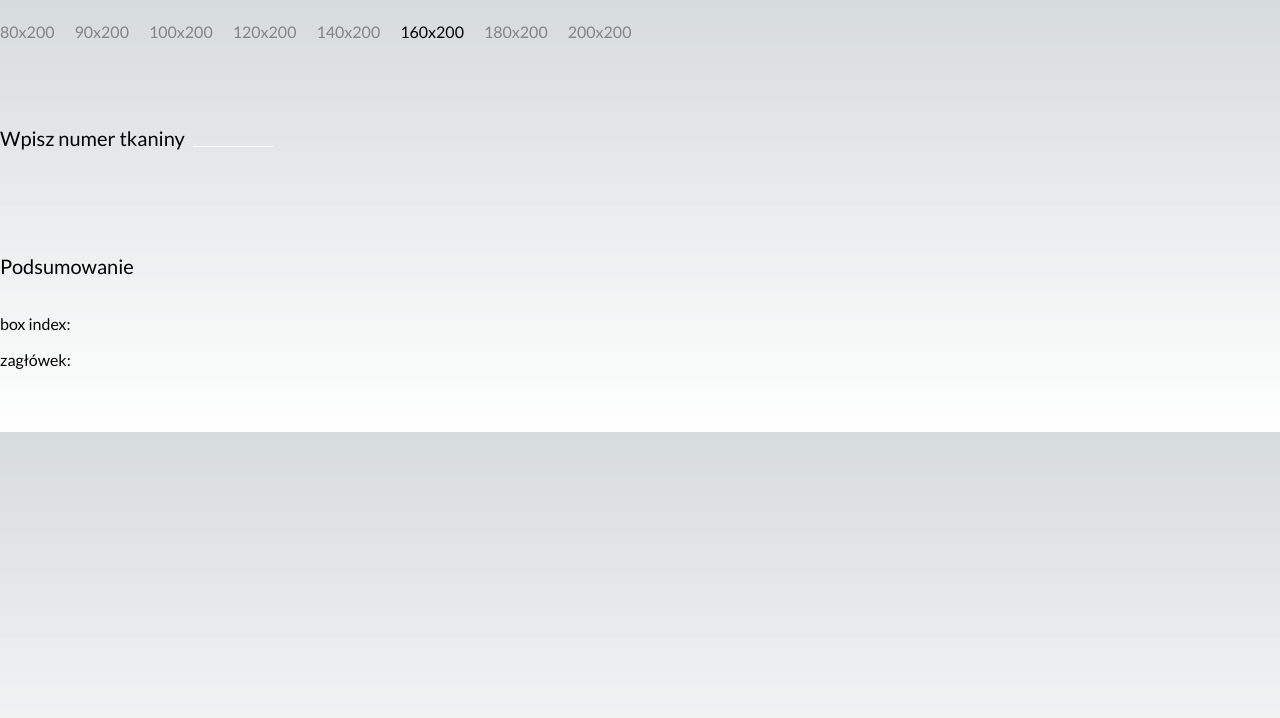
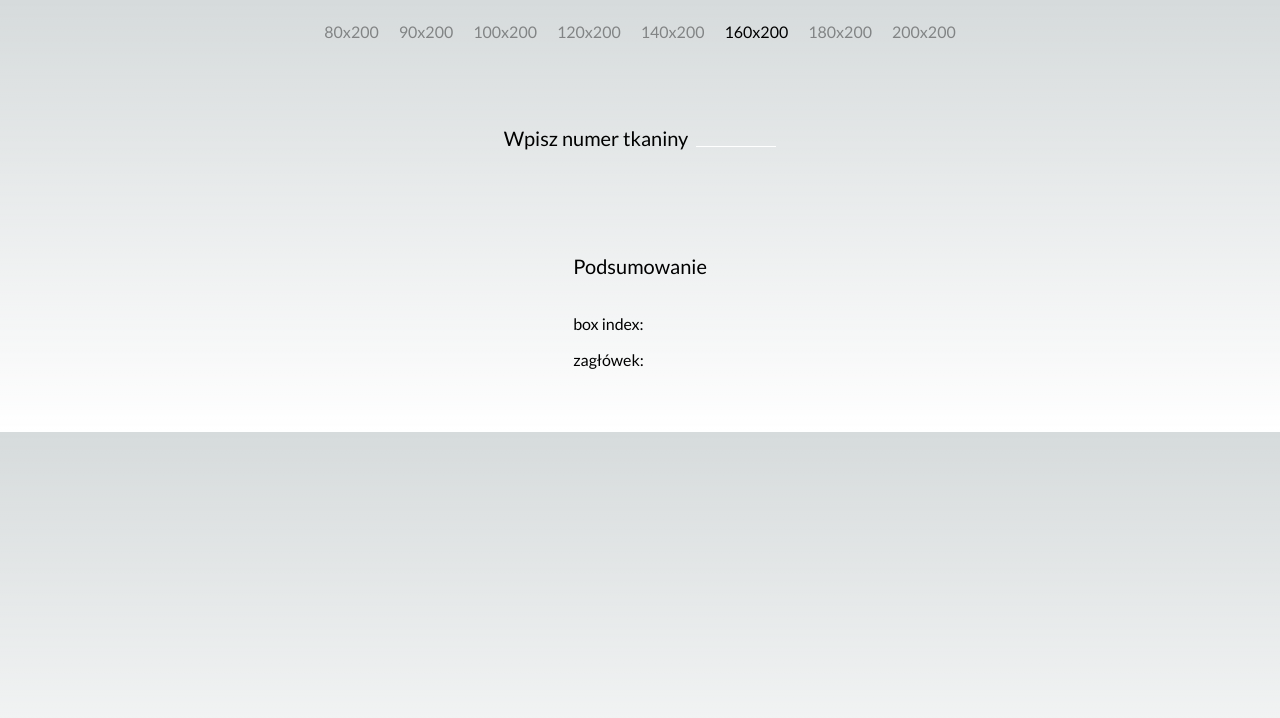
Before and after one commit to rydzcf/nextjs-nauka, a Next.js app: page / in a window 1280 px wide. Shown: the top 718 px of the page. Built offline with nearby package versions, Linux system fonts and the light colour scheme.

Commit message:
poprawka wyswietalania

```diff
--- a/components/configurator/Configurator.tsx
+++ b/components/configurator/Configurator.tsx
@@ -35,7 +35,9 @@ export default function Configurator() {
   //zerowanie wyborów przy zmianie size albo gr
   useEffect(() => {
     setReq((req) => ({
-      ...req,
+        tex: req.tex,
+        size: req.size,
+        gr: req.gr,
       headerName: null,
       headerWidth: null,
       headerHeight: null,
@@ -47,6 +49,8 @@ export default function Configurator() {
       pillHeight: null,
       pillBuild: null,
       pillCover: null,
+      dependencies: [],
+      prevDependencies: []
     }));
   }, [req.size, req.gr]);
 
@@ -117,12 +121,14 @@ export default function Configurator() {
         setReq({
             ...req,
             matH: null,
+            matBuild: null,
             matSpring
         })
     } else {
         const { matH, ...rest } = req;
         setReq({
         ...rest,
+        matBuild: null,
         matSpring
     })
     }
@@ -131,7 +137,8 @@ export default function Configurator() {
   const handleMatH = (matH: Req['matH'] ) => {
     setReq({
         ...req,
-        matH
+        matH,
+        matBuild: null
     })
   }
 
@@ -142,7 +149,7 @@ export default function Configurator() {
     })
   }
   return (
-    <div className="container mx-auto py-5">
+    <div className="container mx-auto py-5 flex flex-col items-center">
       <SelectSize handleSize={handleSize} selectedSize={req.size} />
       <SelectTex handleTex={handleTex} />
       <SelectHeaderName req={req} handleHeaderName={handleHeaderName} />
--- a/components/configurator/SelectBoxName.tsx
+++ b/components/configurator/SelectBoxName.tsx
@@ -54,7 +54,6 @@ export default function SelectHeaderName({ req, handleBoxName }: Props) {
 
   return (
     <>
-    <div>
         <H1>Wybierz box</H1>
     <div className="flex space-x-1">
   {data && Array.from(new Set(data.map((product) => product.name))) // Tworzenie unikalnych nazw produktów
@@ -75,8 +74,9 @@ export default function SelectHeaderName({ req, handleBoxName }: Props) {
     })}
 
 </div>
-</div>
-<div>
+
+
+
     {filteredData && (req.boxName && filteredData?.length > 1) && (
       <>
     <H1>Z ilu elementów ma składać się box</H1>
@@ -94,7 +94,6 @@ export default function SelectHeaderName({ req, handleBoxName }: Props) {
     </div>
     </>
 )}
-</div>
 </>
   );
 }
--- a/components/configurator/SelectHeaderWidth.tsx
+++ b/components/configurator/SelectHeaderWidth.tsx
@@ -38,7 +38,7 @@ export default function SelectHeaderWidth({ req, handleHeaderWidth }: Props) {
   };
 
   return (
-    <div>
+    <>
 <H1>Ile zagłówek ma wystawać poza korpus?</H1>
 
     <div className="flex space-x-1">
@@ -55,17 +55,11 @@ export default function SelectHeaderWidth({ req, handleHeaderWidth }: Props) {
               handleSelected={handleOption}
               {...(req.headerWidth === product.index && { active: true })}
             />
-            // <Option
-            //   product={product}
-            //   productKey="index"
-            //   handleSelected={handleOption}
-            //   {...(req.headerWidth === product.index && { active: true })}
-            // />
           )}
         </div>
       );
     })}
 </div>
-</div>
+</>
   );
 }
--- a/components/configurator/SelectMat.tsx
+++ b/components/configurator/SelectMat.tsx
@@ -59,7 +59,7 @@ export default function SelectMat({ req, setMatSpring, setMatH, setMatBuild }: P
   if (!data) return <Loading />;
   return (
     <>
-      <H1>Wybierz sprężynę</H1>
+      <H1>Wybierz sprężynę materaca</H1>
       <div className="flex space-x-1">
         {uniqueSprings
         .map((spring) => {
```
